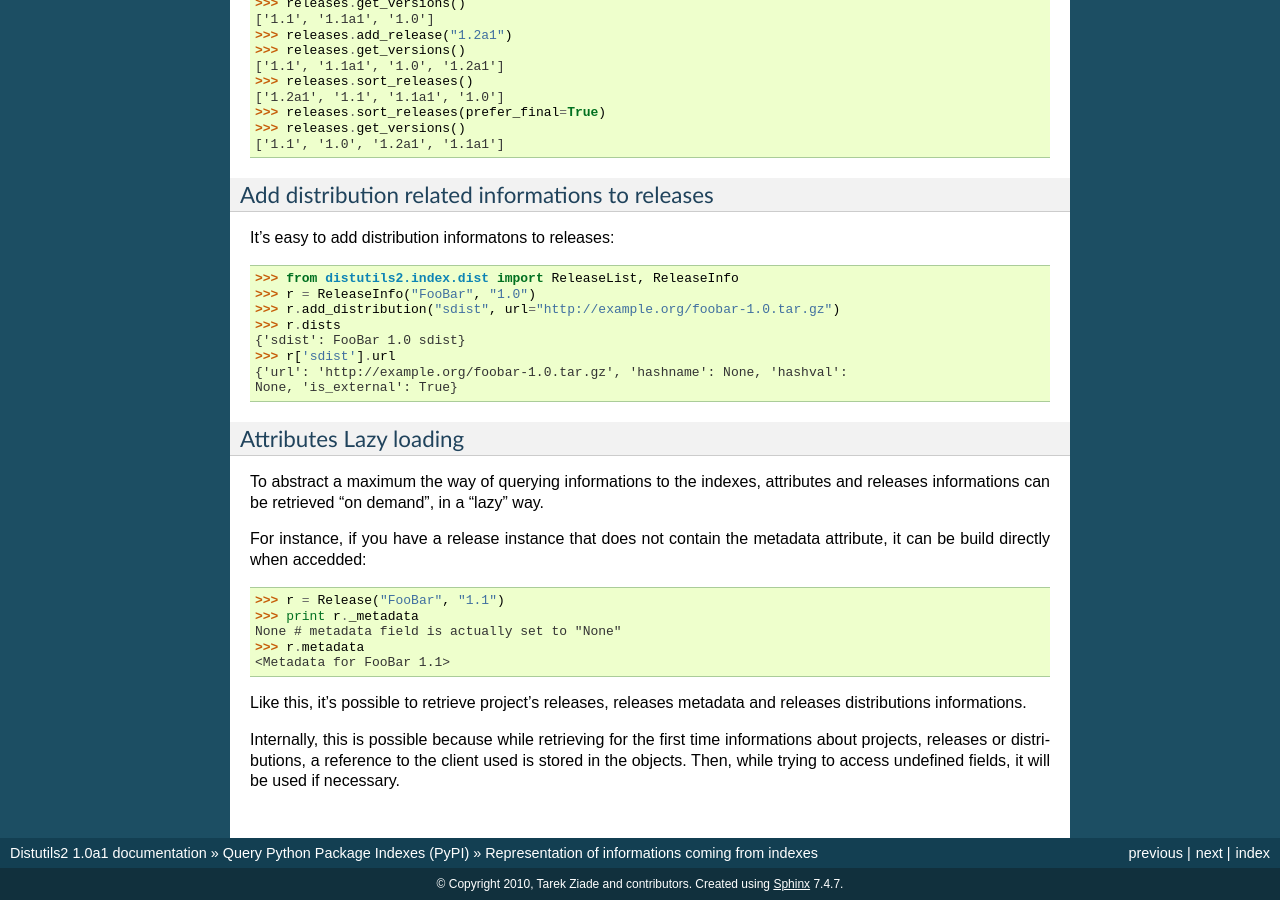
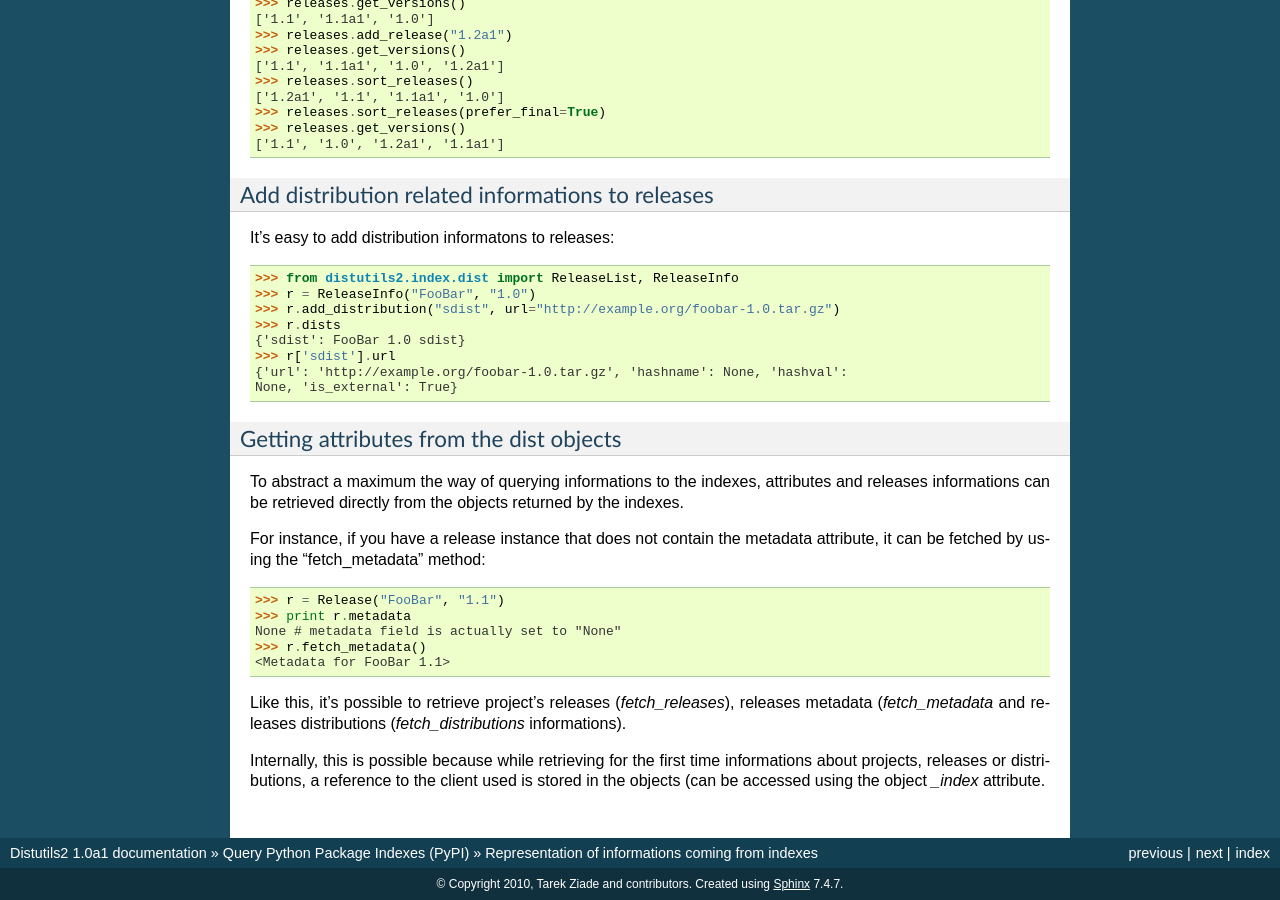
Before and after one commit to crateio/distutils2, a Sphinx documentation site: the page built from docs/source/projects-index.dist.rst, in a window 1280 px wide and 900 px high, scrolled down 1220 px. Built offline with Sphinx 7.4.7, drawn with Linux system fonts in a browser that asks for light colours; some of the changed text lies outside the part shown.

Commit message:
Remove property lazy loading for indexes. Replaced by fetch_(metadata|releases|distributions) methods.

```diff
--- a/docs/source/projects-index.dist.rst
+++ b/docs/source/projects-index.dist.rst
@@ -84,26 +84,27 @@ It's easy to add distribution informatons to releases::
     {'url': 'http://example.org/foobar-1.0.tar.gz', 'hashname': None, 'hashval':
     None, 'is_external': True}
 
-Attributes Lazy loading
------------------------
+Getting attributes from the dist objects
+-----------------------------------------
 
 To abstract a maximum the way of querying informations to the indexes,
-attributes and releases informations can be retrieved "on demand", in a "lazy"
-way.
+attributes and releases informations can be retrieved directly from the objects
+returned by the indexes.
 
 For instance, if you have a release instance that does not contain the metadata
-attribute, it can be build directly when accedded::
+attribute, it can be fetched by using the "fetch_metadata" method::
 
     >>> r = Release("FooBar", "1.1")
-    >>> print r._metadata
+    >>> print r.metadata
     None # metadata field is actually set to "None"
-    >>> r.metadata
+    >>> r.fetch_metadata()
     <Metadata for FooBar 1.1>
 
-Like this, it's possible to retrieve project's releases, releases metadata and
-releases distributions informations.
+Like this, it's possible to retrieve project's releases (`fetch_releases`),
+releases metadata (`fetch_metadata` and releases distributions
+(`fetch_distributions` informations).
 
 Internally, this is possible because while retrieving for the first time
 informations about projects, releases or distributions, a reference to the
-client used is stored in the objects. Then, while trying to access undefined
-fields, it will be used if necessary.
+client used is stored in the objects (can be accessed using the object
+`_index` attribute.
```
Also changed, not shown: docs/source/projects-index.xmlrpc.rst (+0 -21 lines), 1 other file.
